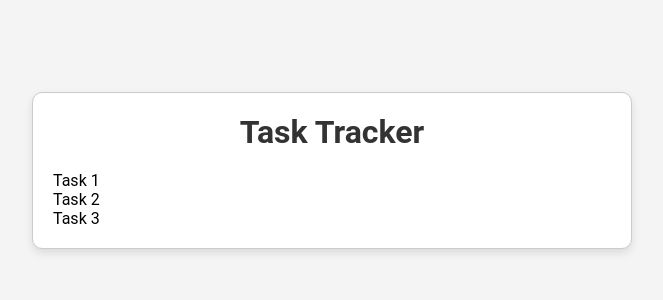
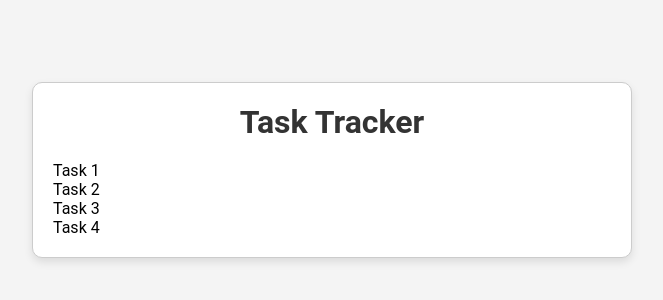
Before and after one commit to kanyasimbhatt/HTML-CSScommits, a plain HTML site: page index.html in a window 1280 px wide. Shown: the part 230-530 px from the top of the page, without its empty margins (308-971 px from the left). Drawn offline with Linux system fonts and the light colour scheme.

Commit message:
new commit

```diff
--- a/index.html
+++ b/index.html
@@ -13,6 +13,7 @@
         <li>Task 1</li>
         <li>Task 2</li>
         <li>Task 3</li>
+        <li>Task 4</li>
       </ul>
     </div>
 
--- a/script.js
+++ b/script.js
@@ -3,3 +3,4 @@
 */
 
 console.log('Task Tracker Running...');
+console.log('hello world')
```
